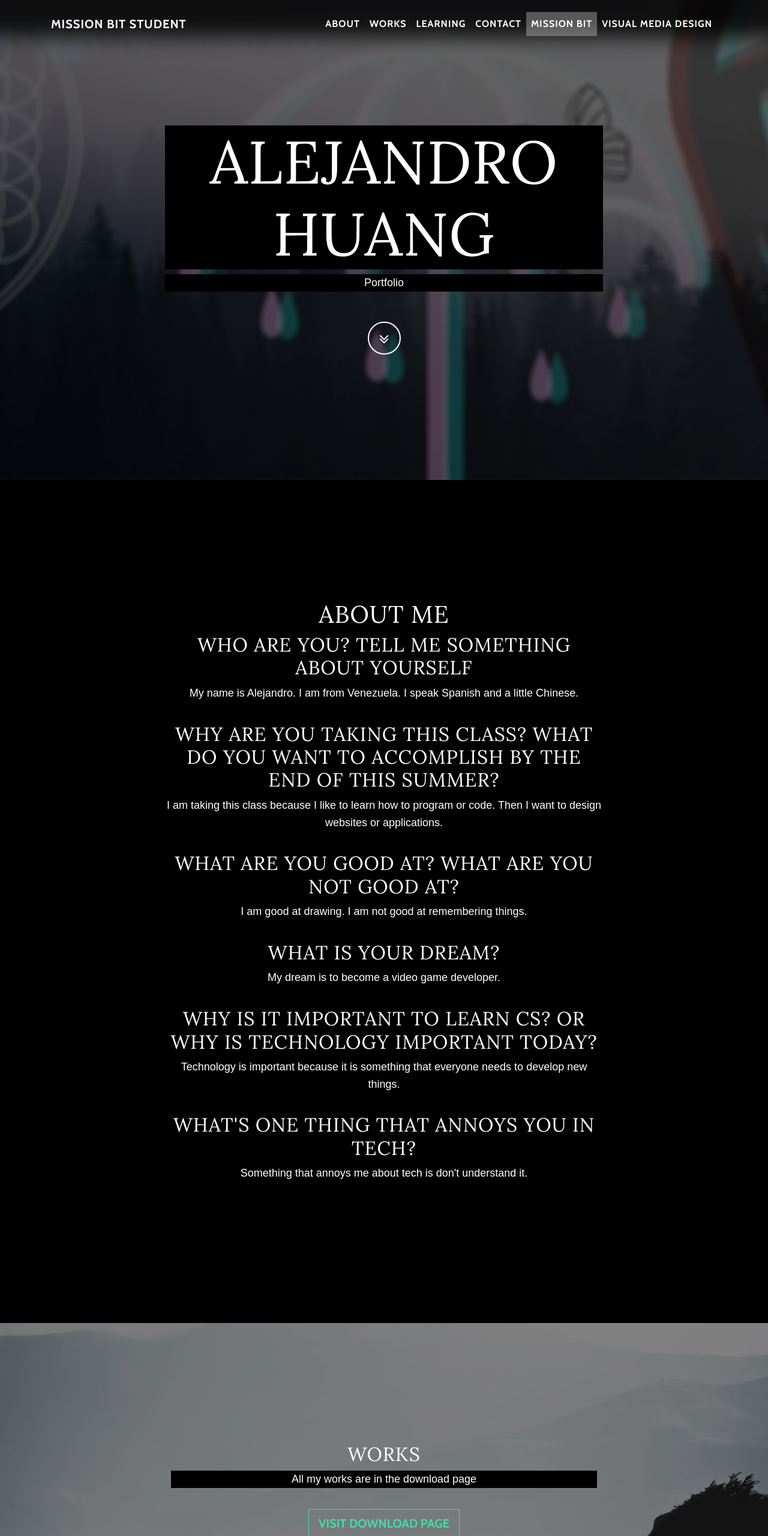
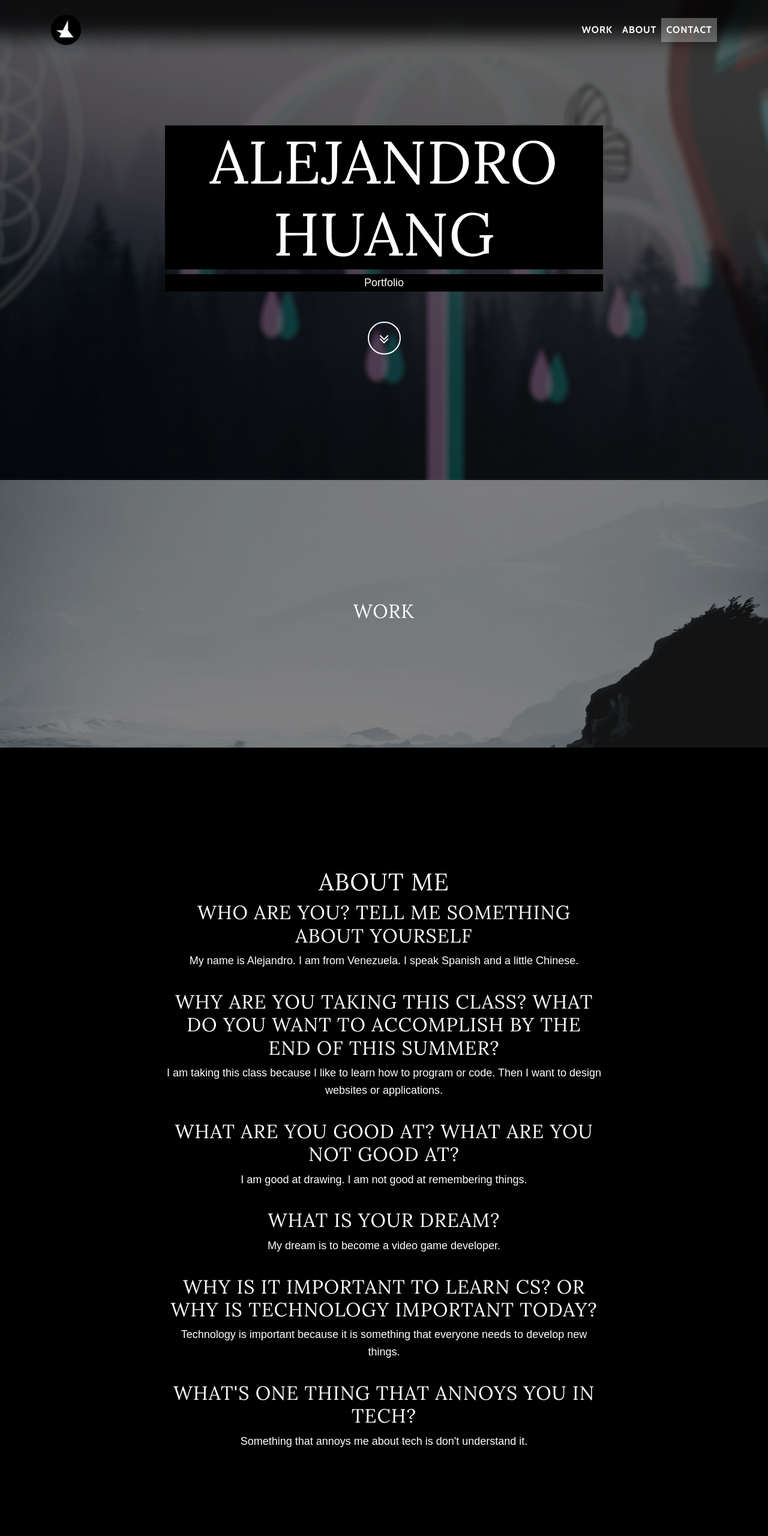
Before and after one commit to AlejandroHuang/alejandrohuang.github.io, a website with bundled scripts: page index.html in a window 1280 px wide. Shown: the top 2560 px of the page at 60% size. Built offline with nearby package versions, Linux system fonts and the light colour scheme.

Commit message:
Portfolio update with favicon and changes

```diff
--- a/index.html
+++ b/index.html
@@ -3,15 +3,16 @@
 
     <head>
 
-        <title>Alejandro's Portfolio</title>
+        <title>Alejandro Huang</title>
         <link rel = "stylesheet" type = "text/css" href = "Alejandro-About-Me.css">
         <link rel = "stylesheet" type = "text/css" href = "css/grayscale.css">
         <link rel = "stylesheet" type = "text/css" href = "css/grayscale.min.css">
+        <link rel="icon" type="img/favicon" href="img/favicon.png">
 
         <meta charset="utf-8">
         <meta name="viewport" content="width=device-width, initial-scale=1, shrink-to-fit=no">
-        <meta name="description" content="">
-        <meta name="author" content="">
+        <meta name="description" content="Alejandro Huang's Portfolio">
+        <meta name="author" content="Alejandro Huang">
 
     <!-- Bootstrap core CSS -->
         <link href="vendor/bootstrap/css/bootstrap.min.css" rel="stylesheet">
@@ -33,7 +34,7 @@
     <!-- Navigation -->
     <nav class="navbar navbar-expand-lg navbar-light fixed-top" id="mainNav">
       <div class="container">
-        <a class="navbar-brand js-scroll-trigger" href="#page-top">Mission Bit Student</a>
+        <a class="navbar-brand js-scroll-trigger" href="#page-top"><img src="img/favicon.png" width="50" height="50" alt="..." ></a>
         <button class="navbar-toggler navbar-toggler-right" type="button" data-toggle="collapse" data-target="#navbarResponsive" aria-controls="navbarResponsive" aria-expanded="false" aria-label="Toggle navigation">
           Menu
           <i class="fa fa-bars"></i>
@@ -41,16 +42,17 @@
         <div class="collapse navbar-collapse" id="navbarResponsive">
           <ul class="navbar-nav ml-auto">
             <li class="nav-item">
+              <a class="nav-link js-scroll-trigger" href="#download">Work</a>
+            </li>
+            <li class="nav-item">
               <a class="nav-link js-scroll-trigger" href="#about">About</a>
             </li>
             <li class="nav-item">
-              <a class="nav-link js-scroll-trigger" href="#download">Works</a>
+              <a class="nav-link js-scroll-trigger" href="#contact">Contact</a>
             </li>
+            <!--
             <li class="nav-item">
               <a class="nav-link js-scroll-trigger" href="#learning">Learning</a>
-            </li>
-            <li class="nav-item">
-              <a class="nav-link js-scroll-trigger" href="#contact">Contact</a>
             </li>
             <li class="nav-item">
               <a class="nav-link js-scroll-trigger" href="#missionbit">Mission Bit</a>
@@ -58,6 +60,7 @@
             <li class="nav-item">
               <a class="nav-link js-scroll-trigger" href="https://alejandrohuang.github.io/alejandrohuang2.github.io/">Visual Media Design</a>
             </li>
+            -->
           </ul>
         </div>
       </div>
@@ -71,7 +74,7 @@
             <div class="col-lg-8 mx-auto">
               <h3 class="brand-heading">Alejandro Huang</h3>
                 <p>Portfolio</p>
-              <a href="#about" class="btn btn-circle js-scroll-trigger">
+              <a href="#download" class="btn btn-circle js-scroll-trigger">
                 <i class="fa fa-angle-double-down animated"></i>
               </a>
             </div>
@@ -79,6 +82,20 @@
         </div>
       </div>
     </header>
+
+              <!-- Works Section -->
+    <section id="download" class="download-section content-section text-center">
+      <div class="container">
+          <div class="row"></div>
+        <div class="col-lg-8 mx-auto">
+          <h2>Work</h2>
+          <!--
+          <p>All my works are in the download page</p>
+          <a href="Alejandro-About-Me-Download-Page.html" class="btn btn-default btn-lg">Visit Download Page</a>
+          -->
+        </div>
+      </div>
+    </section>
 
                     <!-- About Section -->
     <section id="about" class="content-section text-center">
@@ -108,19 +125,7 @@
       </div>
     </section>
 
-             <!-- Works Section -->
-    <section id="download" class="download-section content-section text-center">
-      <div class="container">
-          <div class="row"></div>
-        <div class="col-lg-8 mx-auto">
-          <h2>Works</h2>
-          <p>All my works are in the download page</p>
-          <a href="Alejandro-About-Me-Download-Page.html" class="btn btn-default btn-lg">Visit Download Page</a>
-        </div>
-      </div>
-    </section>
-
-                            <!-- Learning Section -->
+                            <!-- Learning Section
     <section id="learning" class="download-section4 content-section text-center">
       <div class="container">
         <div class="row">
@@ -140,6 +145,7 @@
         </div>
       </div>
     </section>
+     -->
 
                    <!-- Contact Section -->
     <section id="contact" class="content-section text-center">
@@ -158,7 +164,7 @@
       </div>
     </section>
 
-                           <!-- Mission Bit Section -->
+                           <!-- Mission Bit Section
     <section id="missionbit" class="download-section3 content-section text-center">
       <div class="container">
         <div class="row">
@@ -170,7 +176,7 @@
         </div>
       </div>
     </section>
-
+    -->
 
 
     <!-- Bootstrap core JavaScript -->
```
Also changed, not shown: img/favicon.png (added).
